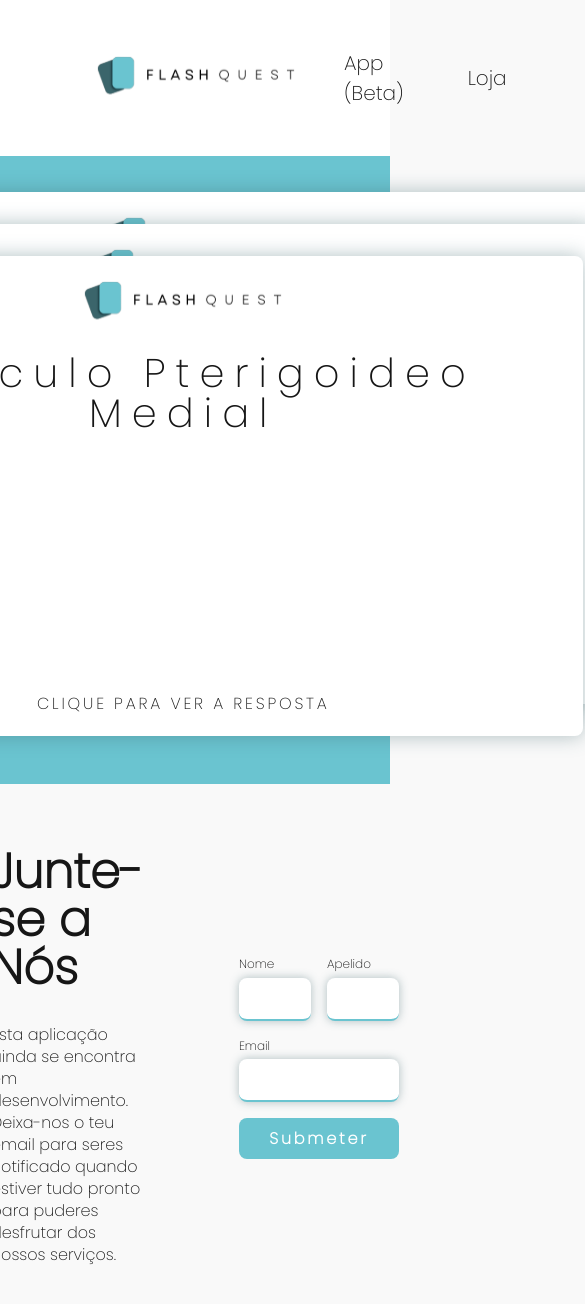
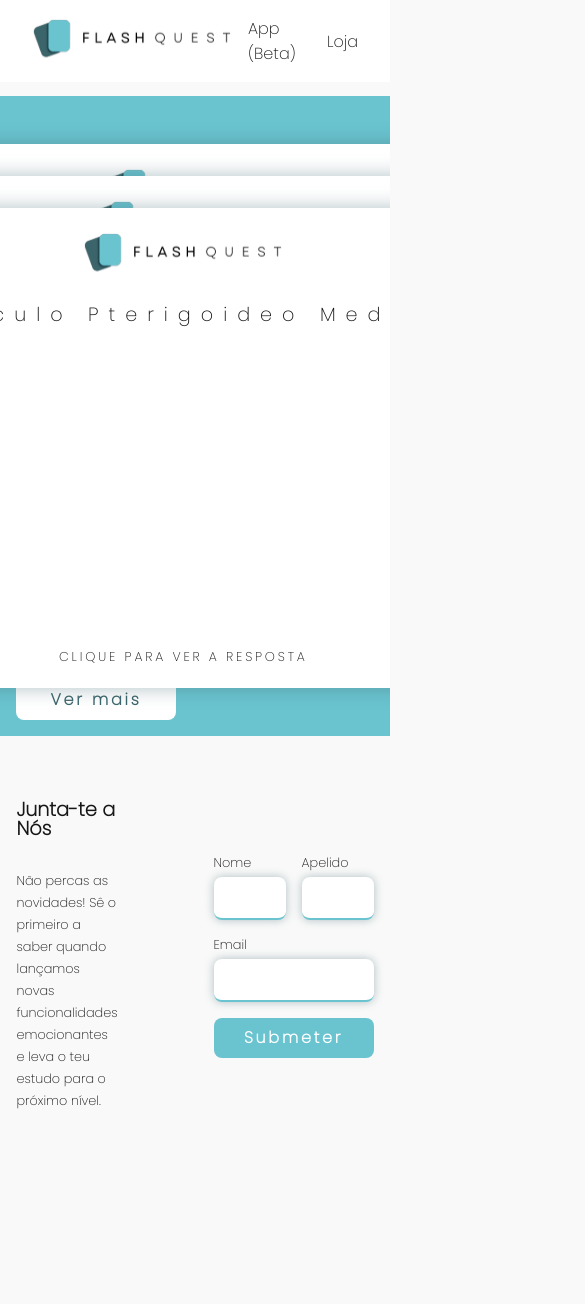
Before and after one commit to Curvu/FlashQuest, a React (Vite) app in the folder frontend/: page /beta in a window 390 px wide. Shown: the top 1304 px of the page, 585 px wide, since content can reach past the window. After the commit the page ends 1160 px from the top, so only its background shows below. Built offline with nearby package versions, Linux system fonts and the light colour scheme.

Commit message:
responsividade

```diff
--- a/frontend/src/components/FlashCard/index.jsx
+++ b/frontend/src/components/FlashCard/index.jsx
@@ -1,12 +1,27 @@
-import React, { useState } from 'react';
+import React, { useEffect, useState } from 'react';
 
 import logo from 'assets/logo.svg';
 
 import styles from './flashCard.module.scss';
 
-export function FlashCard({ index, setCard, data: { title, response } }) {
+export function FlashCard({
+  reset,
+  setReset,
+  index,
+  setCard,
+  data: { title, response },
+}) {
   const [show, setShow] = useState(false);
   const [first, setFirst] = useState(true);
+
+  useEffect(() => {
+    if (reset) {
+      setShow(false);
+      setFirst(true);
+      setReset(false);
+    }
+    // eslint-disable-next-line react-hooks/exhaustive-deps
+  }, [reset]);
 
   return (
     <button
--- a/frontend/src/components/Navbar/navbar.module.scss
+++ b/frontend/src/components/Navbar/navbar.module.scss
@@ -12,22 +12,19 @@
   z-index: 10;
 
   >ul {
-    @include flex(row, flex-end, $gap: 2rem);
+    @include flex(row, flex-end, $gap: 4rem);
     list-style: none;
     margin: 0;
     padding: 0;
 
-    >li {
-      margin-left: 2rem;
+    >li>a {
+      @include text($size: 1.25rem, $weight: 500, $color: $black);
+      @include size(100%, 100%);
+      text-decoration: none;
+      transition: color 0.2s ease-in-out;
 
-      >a {
-        @include text($size: 1.25rem, $weight: 500, $color: $black);
-        text-decoration: none;
-        transition: color 0.2s ease-in-out;
-
-        &:hover {
-          font-weight: 700;
-        }
+      &:hover {
+        font-weight: 700;
       }
     }
   }
@@ -40,3 +37,17 @@
 .tertiary {
   background-color: $white;
 }
+
+@media (max-width: 768px) {
+  .navbar {
+    padding: 1rem 2rem;
+
+    ul {
+      gap: 1rem;
+    }
+
+    a {
+      font-size: 1rem !important;
+    }
+  }
+}
--- a/frontend/src/components/Picture/picture.module.scss
+++ b/frontend/src/components/Picture/picture.module.scss
@@ -23,10 +23,20 @@
     border-radius: 50%;
   }
 
-
   >span {
     @include text($weight: 600, $height: 100%, $spacing: 3.6px);
     width: 100%;
     text-align: center;
   }
 }
+
+@media (max-width: 768px) {
+  .picture {
+    max-width: 10rem;
+    max-height: 10rem;
+
+    >span {
+      font-size: 0.8rem;
+    }
+  }
+}
--- a/frontend/src/components/Solutions/solutions.module.scss
+++ b/frontend/src/components/Solutions/solutions.module.scss
@@ -44,3 +44,11 @@
     background: rgba(106, 196, 208, 0.50);
   }
 }
+
+@media (max-width: 768px) {
+  .solutions {
+    p {
+      display: none;
+    }
+  }
+}
--- a/frontend/src/pages/Beta/beta.module.scss
+++ b/frontend/src/pages/Beta/beta.module.scss
@@ -6,12 +6,13 @@
   padding-top: 9rem;
 
   .cards {
+    @include flex($justify: flex-start, $align: flex-end);
     @include size(100%, 40rem);
+    padding: 1rem;
     background-color: $aqua;
-    padding: 4rem;
     position: relative;
 
-    >button {
+    >button:not(:last-child) {
       position: absolute;
       transform: translate(-50%, -50%);
       top: 45%;
--- a/frontend/src/pages/Beta/index.jsx
+++ b/frontend/src/pages/Beta/index.jsx
@@ -87,6 +87,7 @@ const flashCards = [
 
 export function Beta() {
   const [card, setCard] = useState(10);
+  const [reset, setReset] = useState(false);
 
   const methods = useForm({
     resolver: yupResolver(validation),
@@ -105,17 +106,29 @@ export function Beta() {
                 data={item}
                 index={index}
                 setCard={setCard}
+                reset={reset}
+                setReset={setReset}
               />
             ),
         )}
+        <Button
+          type="button"
+          handle={() => {
+            setCard(10);
+            setReset(true);
+          }}
+          variant="secondary"
+        >
+          Ver mais
+        </Button>
       </section>
       <section className={styles.joinUs}>
         <div className={styles.text}>
-          <h2>Junte-se a Nós</h2>
+          <h2>Junta-te a Nós</h2>
           <p>
-            Esta aplicação ainda se encontra em desenvolvimento. Deixa-nos o teu
-            email para seres notificado quando estiver tudo pronto para puderes
-            desfrutar dos nossos serviços.
+            Não percas as novidades! Sê o primeiro a saber quando lançamos novas
+            funcionalidades emocionantes e leva o teu estudo para o próximo
+            nível.
           </p>
         </div>
         <FormProvider {...methods}>
--- a/frontend/src/pages/Landing/index.jsx
+++ b/frontend/src/pages/Landing/index.jsx
@@ -1,4 +1,5 @@
 import React, { useRef } from 'react';
+import { useNavigate } from 'react-router-dom';
 import { FormProvider, useForm } from 'react-hook-form';
 import * as Yup from 'yup';
 import { yupResolver } from '@hookform/resolvers/yup';
@@ -76,6 +77,8 @@ const pictures = [
 ];
 
 export function Landing() {
+  const navigate = useNavigate();
+
   const methods = useForm({
     resolver: yupResolver(validation),
   });
@@ -101,7 +104,7 @@ export function Landing() {
             joinUsRef.current.scrollIntoView({ behavior: 'smooth' });
           }}
         >
-          Junte-se
+          Junta-te
         </Button>
       </section>
       <section className={styles.services}>
@@ -142,7 +145,11 @@ export function Landing() {
           </p>
           <Solutions data={solutions} />
           <div className={styles.buttons}>
-            <Button type="submit" handle={() => {}} variant="secondary">
+            <Button
+              type="submit"
+              handle={() => navigate('/beta')}
+              variant="secondary"
+            >
               Experimenta já
             </Button>
           </div>
@@ -175,9 +182,9 @@ export function Landing() {
         <div className={styles.text}>
           <h2>Junte-se a Nós</h2>
           <p>
-            Esta aplicação ainda se encontra em desenvolvimento. Deixa-nos o teu
-            email para seres notificado quando estiver tudo pronto para puderes
-            desfrutar dos nossos serviços.
+            Não percas as novidades! Sê o primeiro a saber quando lançamos novas
+            funcionalidades emocionantes e leva o teu estudo para o próximo
+            nível.
           </p>
         </div>
         <FormProvider {...methods}>
@@ -208,10 +215,10 @@ export function Landing() {
         <div className={styles.dataNotice}>
           <h3>Política de Tratamento de Dados</h3>
           <p>
-            Os conteúdos constantes deste website foram realizados por alunos no
-            âmbito de uma disciplina – Processos de Gestão e Inovação - do 3º
-            ano da licenciatura em Engenharia Informática da Faculdade de
-            Ciências e Tecnologia.
+            Todos os dados coletados serão apagados em janeiro de 2024. A
+            utilização destes dados destina-se exclusivamente a fins
+            estatísticos e académicos no contexto da disciplina de Processos de
+            Gestão e Inovação.
           </p>
         </div>
         <div className={styles.legalNotice}>
--- a/frontend/src/pages/Landing/landing.module.scss
+++ b/frontend/src/pages/Landing/landing.module.scss
@@ -10,7 +10,7 @@
     padding: 0 6rem 15rem 6rem;
 
     >div {
-      @include flex(column, center, $wrap: wrap);
+      @include flex(column, center, flex-start, $wrap: wrap);
       width: 28rem;
 
       >h1 {
@@ -41,7 +41,7 @@
     }
 
     .cards {
-      @include flex($gap: 1.5rem);
+      @include flex($gap: 1.5rem, $justify: center, $wrap: wrap);
 
       >div {
         @include size(15rem, 15rem);
@@ -56,7 +56,7 @@
 
   .solutions {
     @include flex(column, $align: center, $wrap: wrap);
-    padding: 3rem 10% 3rem 55rem; // top right bottom left
+    padding: 4rem 10% 4rem 55rem; // top right bottom left
     background-color: $green-2;
     width: 100%;
     position: relative;
@@ -205,3 +205,124 @@
     }
   }
 }
+
+@media (max-width: 1270px) {
+  .presentation {
+    >div {
+      max-width: 60%;
+    }
+
+    >img {
+      width: 30rem !important;
+      height: 30rem !important;
+      right: -8rem !important;
+    }
+  }
+}
+
+@media (max-width: 768px) {
+  main {
+    padding-top: 6rem !important;
+  }
+
+  h1 {
+    font-size: 1.5rem !important;
+    font-weight: 600 !important;
+  }
+
+  h2 {
+    font-size: 1.2rem !important;
+  }
+
+  h3 {
+    font-size: 1rem !important;
+    font-weight: 600 !important;
+  }
+
+  p {
+    font-size: 0.8rem !important;
+  }
+
+  .presentation {
+    padding: 2rem !important;
+
+    >div {
+      max-width: 50%;
+    }
+
+    >img {
+      width: 17rem !important;
+      height: 17rem !important;
+      right: -6rem !important;
+    }
+  }
+
+  .services {
+    padding: 2rem !important;
+
+    .cards {
+      gap: 0.5rem !important;
+
+      >div {
+        width: 11rem !important;
+        height: 11rem !important;
+        padding: 2rem 1rem;
+      }
+    }
+  }
+
+  .solutions {
+    padding: 3rem 2rem !important;
+
+    >img {
+      display: none;
+    }
+
+    >div {
+      width: 100% !important;
+      gap: 1.5rem !important;
+    }
+
+    .buttons {
+      align-self: center;
+    }
+  }
+
+  .about {
+    flex-direction: column !important;
+    padding: 2rem !important;
+
+    .text {
+      gap: 1rem !important;
+      width: 100% !important;
+    }
+
+    .pictures {
+      display: flex !important;
+      flex-direction: row;
+      gap: 1rem;
+      justify-content: center;
+      align-items: center;
+      flex-wrap: wrap;
+
+    }
+  }
+
+  .joinUs {
+    padding: 2rem !important;
+    flex-direction: column !important;
+    justify-content: flex-start !important;
+    gap: 2rem !important;
+  }
+
+  footer {
+    flex-direction: column !important;
+    padding: 2rem !important;
+    gap: 2rem !important;
+
+    >div {
+      width: 100% !important;
+      max-width: 100% !important;
+    }
+  }
+}
--- a/frontend/src/pages/Shop/shop.module.scss
+++ b/frontend/src/pages/Shop/shop.module.scss
@@ -2,11 +2,12 @@
 
 main {
   @include flex(column, $gap: 0);
+  overflow: hidden;
 
   header {
     @include size(100%, 45rem);
     position: relative;
-    padding: 10rem 6rem 0rem 6rem; // top, right, bottom, left
+    padding: 10rem 6rem 0 6rem; // top, right, bottom, left
     background-color: $aqua-2;
 
     .left {
@@ -42,3 +43,36 @@ main {
     padding: 6rem;
   }
 }
+
+@media (max-width: 1260px) {
+  header {
+    height: 40rem !important;
+
+    img {
+      height: 60% !important;
+      width: 40% !important;
+      top: 60% !important;
+    }
+  }
+}
+
+@media (max-width: 768px) {
+  header {
+    padding: 6rem 3rem 0 3rem !important;
+    height: 35rem !important;
+
+    .left {
+      width: 100% !important;
+    }
+
+    img {
+      @include size(15rem !important, 15rem !important);
+      top: 70% !important;
+    }
+  }
+
+  .items {
+    grid-template: repeat(6, 1fr) / 1fr !important;
+    padding: 3rem;
+  }
+}
```
